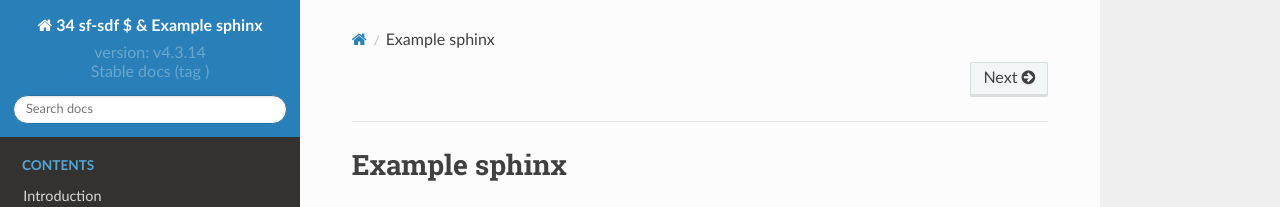
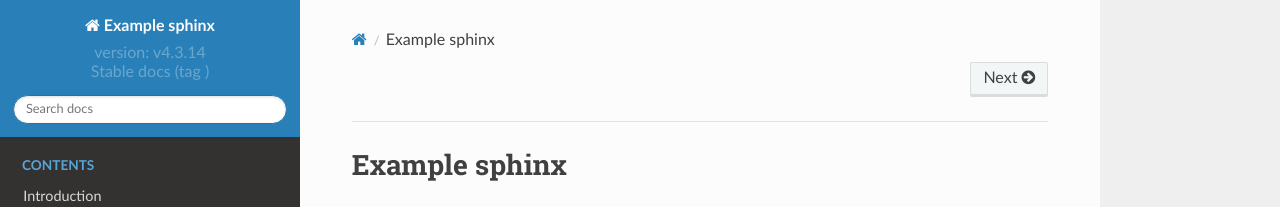
Before and after one commit to harcokuppens/continuous_publishing, a Sphinx documentation site: the page built from source/index.rst, in a window 1280 px wide. Shown: the top 207 px of the page. Built offline with Sphinx 7.4.7 and the Read the Docs theme 2.0.0, drawn with Linux system fonts in a browser that asks for light colours.

Commit message:
fixed projectname

```diff
--- a/source/conf.py
+++ b/source/conf.py
@@ -17,7 +17,7 @@
 
 # -- Project information -----------------------------------------------------
 
-project = '34 sf-sdf $ & Example sphinx'
+project = 'Example sphinx'
 copyright = '2020, Harco Kuppens'
 author = 'Harco Kuppens'
 
```
